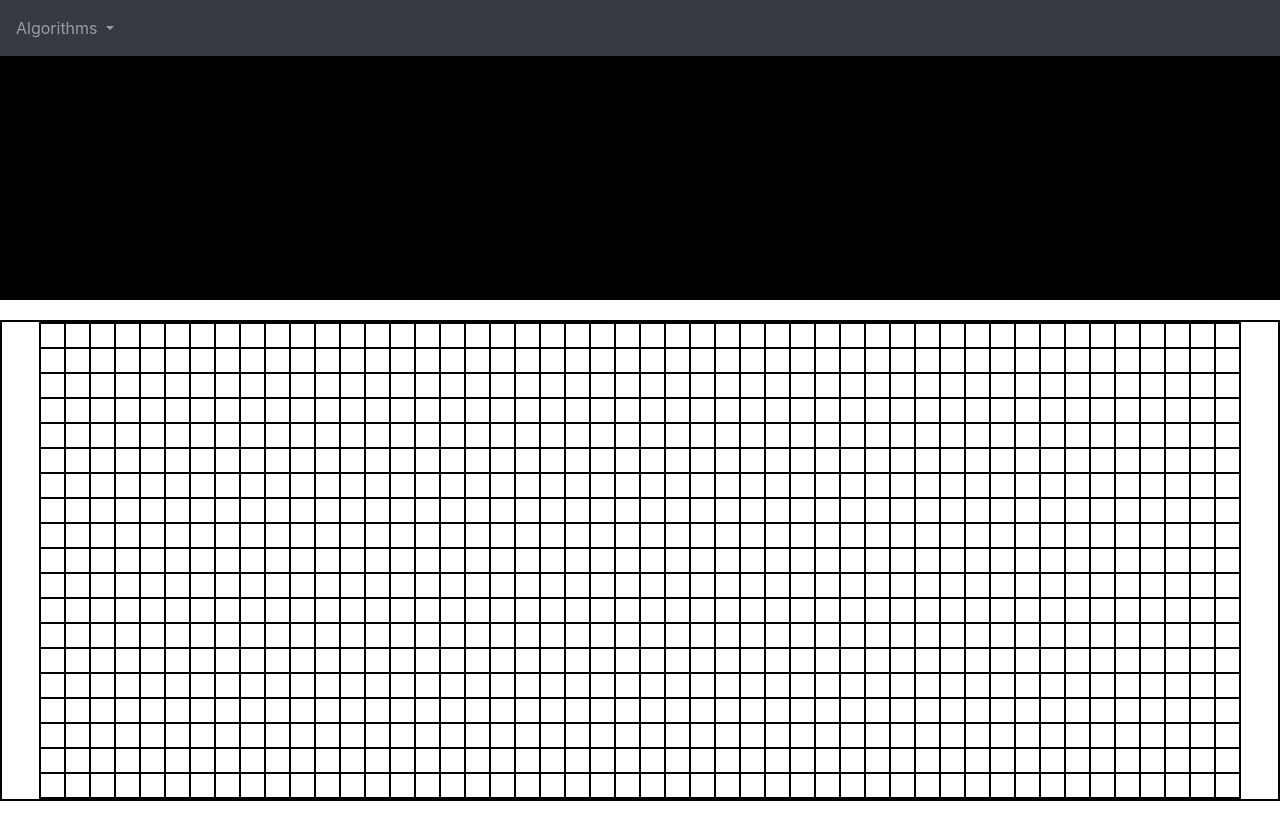
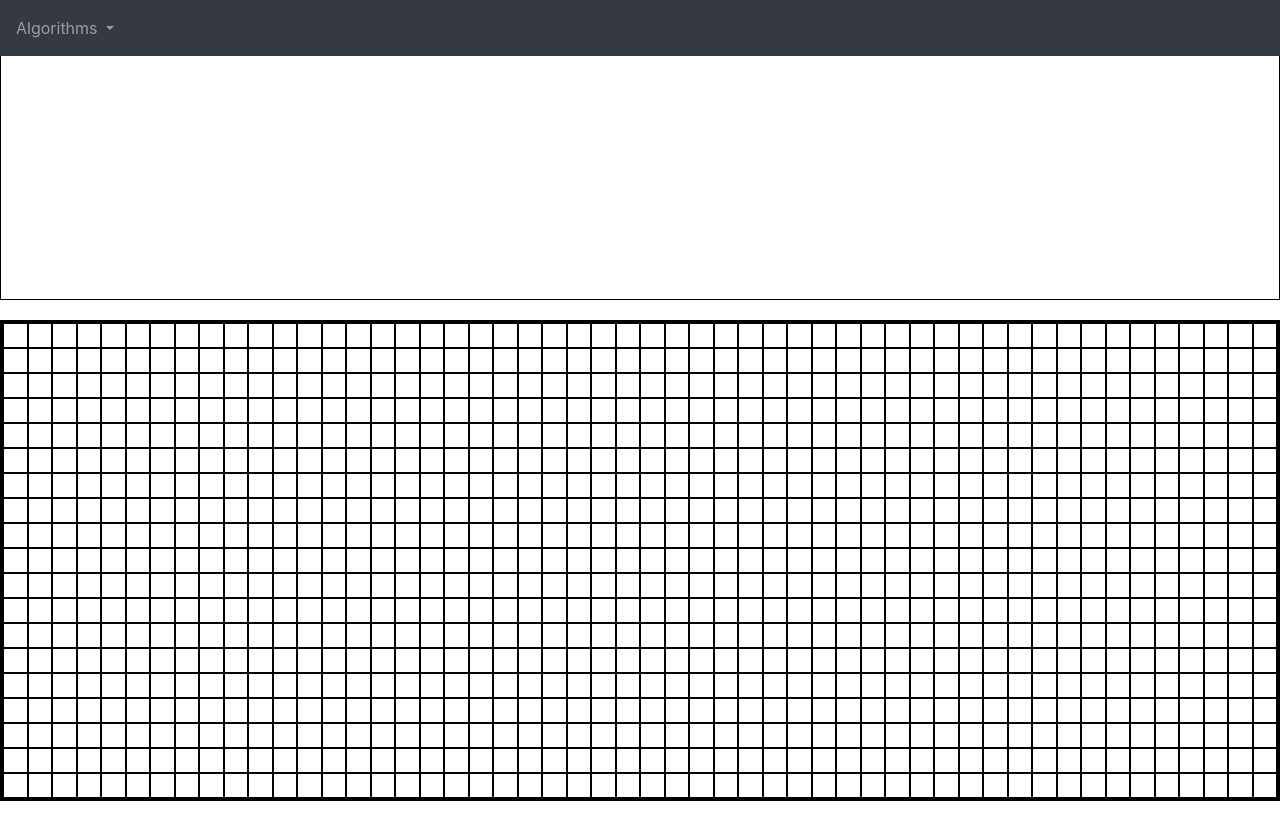
Before and after one commit to ClayGifford1/pathfinder, a plain HTML site: page pathfinder.html in a window 1280 px wide. Drawn offline with nearby package versions, Linux system fonts and the light colour scheme.

Commit message:
refactored grid function

```diff
--- /dev/null
+++ b/cell.js
@@ -0,0 +1,21 @@
+export default class Node {
+  constructor(row, cell) {
+    this.row = row;
+    this.cell = cell;
+    this.isBase = false;
+    this.isTarget = false;
+    this.isObstacle = false;
+    this.isVisited = false;
+  }
+
+  createNode() {
+    const newNode = document.createElement("td");
+    newNode.className = "cell";
+    newNode.id = `r${this.row}c${this.cell}`;
+
+    const text = document.createTextNode("");
+    newNode.appendChild(text);
+
+    return newNode;
+  }
+}
--- a/generateGrid.js
+++ b/generateGrid.js
@@ -1,4 +1,6 @@
-function generateGrid() {
+import Node from './cell.js';
+
+const generateGrid = () => {
   const grid = document.getElementById("graph");
   const nav = document.getElementById("navigation");
   const info = document.getElementById("info");
@@ -6,32 +8,31 @@
   const infoHeight = info.offsetHeight;
   const sizes = calculateGridSize();
   const rows = (sizes.height - navHeight - infoHeight) / 27;
-  const cells = sizes.width / 27;
+  const cells = sizes.width / 25;
 
   for (let x = 0; x < rows; x++) {
     var row = document.createElement("tr");
-    row.class = "gridRow";
     for (let y = 0; y < cells; y++) {
-      var cell = document.createElement("td");
-      cell.class = "cell";
-      var text = document.createTextNode("");
-      cell.appendChild(text);
+      var node = new Node(x, y);
+      var cell = node.createNode();
       row.appendChild(cell);
     }
     grid.appendChild(row);
   }
 }
 
-function clearGrid() {
+const clearGrid = () => {
   const grid = document.getElementById("graph");
   while(grid.hasChildNodes()) {
     grid.removeChild(grid.firstChild);
   }
 }
 
-function calculateGridSize() {
+const calculateGridSize = () => {
   const sizes = {
     height: window.innerHeight,
     width: window.innerWidth };
   return sizes;
 }
+
+generateGrid();
--- a/pathfinder.html
+++ b/pathfinder.html
@@ -15,7 +15,7 @@
 
 </head>
 
-<body onload="generateGrid()">
+<body>
 
   <div id="navigation" class="container-fluid">
     <div class="row">
@@ -54,7 +54,19 @@
   </script>
 
   <!-- Grid generator script -->
-  <script src="generateGrid.js"></script>
+  <script type="module" src="generateGrid.js"></script>
+  <!--
+  <script>
+    window.onload = function() {
+      let stateCheck = setInterval(() => {
+        if (document.readyState === 'complete') {
+          clearInterval(stateCheck);
+          generateGrid();
+        }
+      }, 100);
+    }
+  </script>
+  -->
 
   <!-- JQuery for Bootstrap -->
   <script src="https://code.jquery.com/jquery-3.2.1.slim.min.js"
--- a/pathfinderStyle.css
+++ b/pathfinderStyle.css
@@ -7,7 +7,6 @@
   height: 300px;
   width: 100%;
   border: 1px solid black;
-  background-color: black;
 }
 
 #playground {
@@ -29,3 +28,7 @@
   width: 25px;
   border: 2px solid black;
 }
+
+.cell {
+  background-color: white;
+}
```
